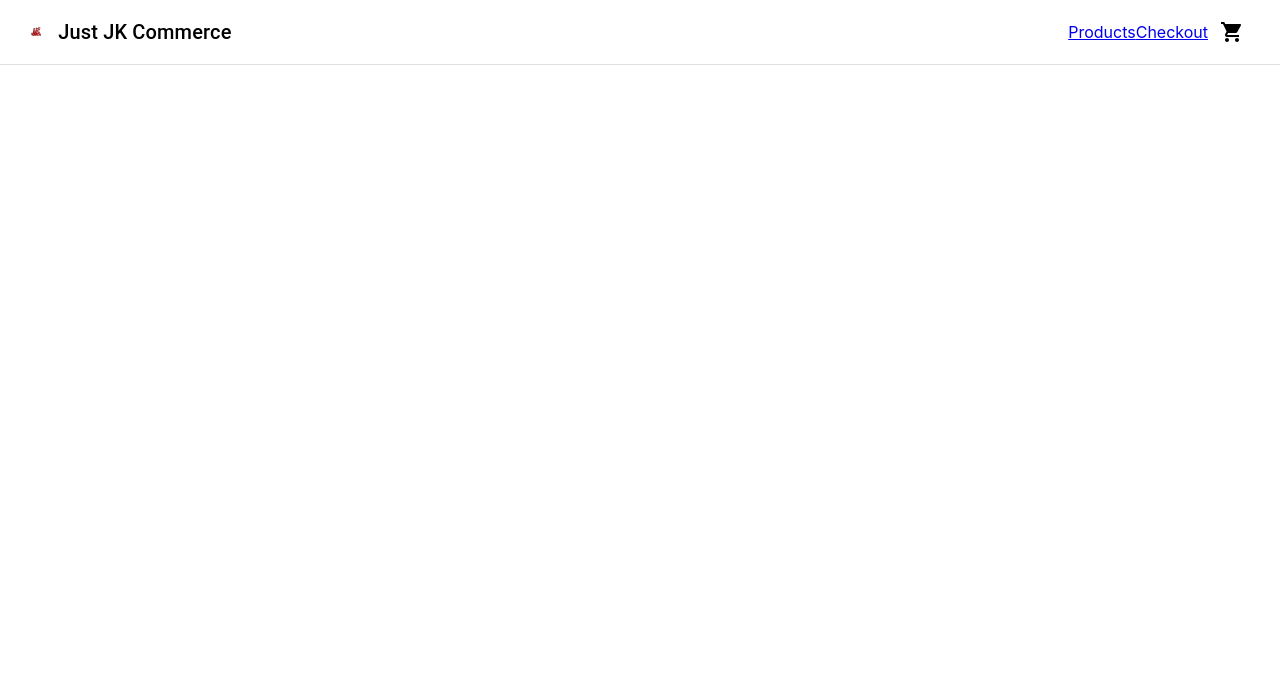
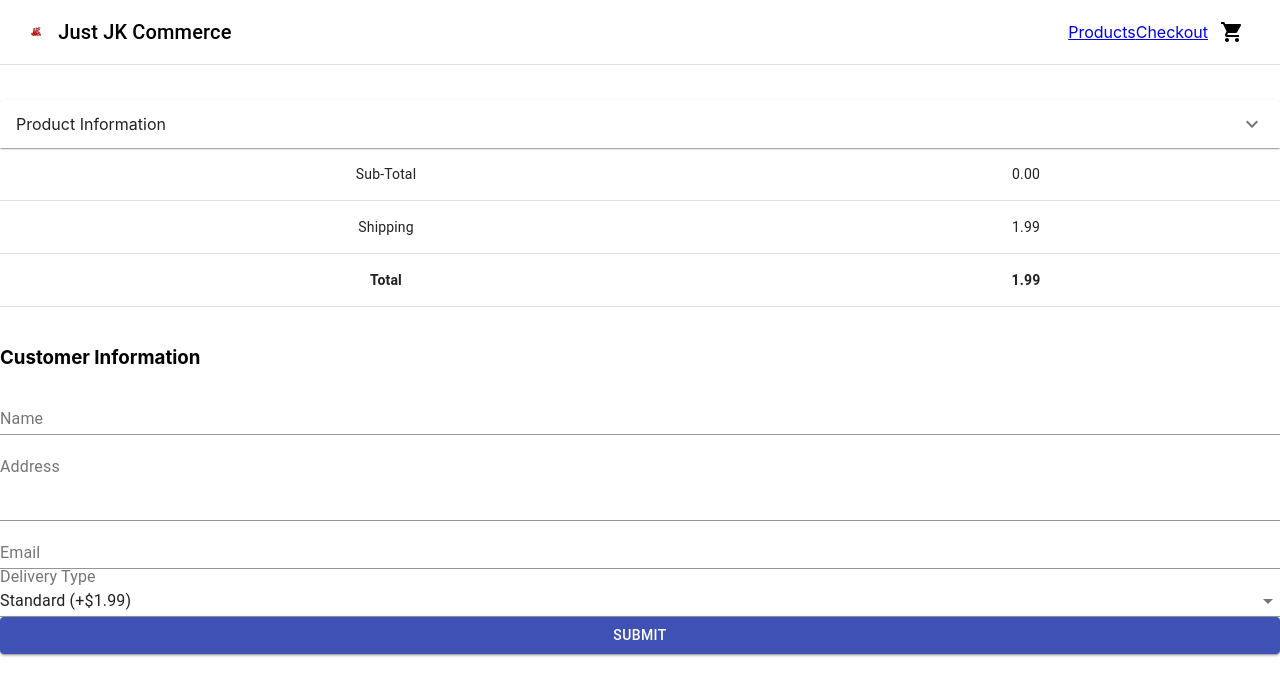
Before and after one commit to limhsjoshua/Just-JK-Commerce, a React (Create React App) app: page /checkout in a window 1280 px wide. Shown: the top 696 px of the page. Built offline with nearby package versions, Linux system fonts and the light colour scheme.

Commit message:
created checkout page

```diff
--- a/src/Components/Checkout/Checkout.js
+++ b/src/Components/Checkout/Checkout.js
@@ -1,3 +1,132 @@
-export default function Checkout() {
-  return <div>Test</div>;
+import React from "react";
+import { useFormik } from "formik";
+import * as yup from "yup";
+import Button from "@material-ui/core/Button";
+import TextField from "@material-ui/core/TextField";
+import Select from "@material-ui/core/Select";
+import InputLabel from "@material-ui/core/InputLabel";
+import MenuItem from "@material-ui/core/MenuItem";
+import CheckoutItems from "./CheckoutItems";
+import Table from "@material-ui/core/Table";
+import TableBody from "@material-ui/core/TableBody";
+import TableCell from "@material-ui/core/TableCell";
+import TableContainer from "@material-ui/core/TableContainer";
+import TableRow from "@material-ui/core/TableRow";
+import FormGroup from "@material-ui/core/FormGroup";
+
+const validationSchema = yup.object({
+  name: yup.string("Enter your name").required("Name is required"),
+  address: yup.string("Enter your address").required("Password is required"),
+  email: yup
+    .string("Enter your email")
+    .email("Enter a valid email")
+    .required("Email is required"),
+  delivery: yup
+    .string("Enter delivery type")
+    .required("Delivery type is required"),
+});
+
+const deliveryPrices = { standard: 1.99, express: 4.99 };
+
+export default function Checkout({ cart }) {
+  const formik = useFormik({
+    initialValues: {
+      name: "",
+      address: "",
+      email: "",
+      delivery: "standard",
+    },
+    validationSchema: validationSchema,
+    onSubmit: (values) => {
+      const data = { ...values, products: cart, total: total };
+      console.log(data);
+    },
+  });
+
+  const subTotal = cart.reduce((a, b) => a + b.price, 0).toFixed(2);
+  const deliveryPrice = deliveryPrices[formik.values.delivery];
+  const total = (Number(subTotal) + Number(deliveryPrice)).toFixed(2);
+
+  return (
+    <div style={{ marginTop: 100 }}>
+      <CheckoutItems cart={cart} />
+      <TableContainer>
+        <Table>
+          <TableBody>
+            <TableRow>
+              <TableCell align="center">Sub-Total</TableCell>
+              <TableCell align="center">{subTotal}</TableCell>
+            </TableRow>
+            <TableRow>
+              <TableCell align="center">Shipping</TableCell>
+              <TableCell align="center">{deliveryPrice}</TableCell>
+            </TableRow>
+            <TableRow>
+              <TableCell align="center">
+                <b>Total</b>
+              </TableCell>
+              <TableCell align="center">
+                <b>{total}</b>
+              </TableCell>
+            </TableRow>
+          </TableBody>
+        </Table>
+      </TableContainer>
+      <br />
+      <h3>Customer Information</h3>
+      <form onSubmit={formik.handleSubmit}>
+        <FormGroup>
+          <TextField
+            id="name"
+            name="name"
+            label="Name"
+            placeholder="John Doe"
+            value={formik.values.name}
+            onChange={formik.handleChange}
+            error={formik.touched.name && Boolean(formik.errors.name)}
+            helperText={formik.touched.name && formik.errors.name}
+          />
+          <TextField
+            id="address"
+            name="address"
+            label="Address"
+            placeholder="1 Marina Way"
+            multiline
+            minRows={3}
+            value={formik.values.address}
+            onChange={formik.handleChange}
+            error={formik.touched.address && Boolean(formik.errors.address)}
+            helperText={formik.touched.address && formik.errors.address}
+          />
+          <TextField
+            id="email"
+            name="email"
+            label="Email"
+            placeholder="johndoe@justjk.com"
+            value={formik.values.email}
+            onChange={formik.handleChange}
+            error={formik.touched.email && Boolean(formik.errors.email)}
+            helperText={formik.touched.email && formik.errors.email}
+          />
+          <InputLabel>Delivery Type</InputLabel>
+          <Select
+            id="delivery"
+            name="delivery"
+            value={formik.values.delivery}
+            onChange={formik.handleChange}
+          >
+            <MenuItem value={"standard"}>
+              Standard (+${deliveryPrices.standard})
+            </MenuItem>
+            <MenuItem value={"express"}>
+              Express (+${deliveryPrices.express})
+            </MenuItem>
+          </Select>
+          <Button color="primary" variant="contained" type="submit">
+            Submit
+          </Button>
+        </FormGroup>
+      </form>
+    </div>
+  );
 }
--- /dev/null
+++ b/src/Components/Checkout/CheckoutItem.js
@@ -0,0 +1,24 @@
+import TableRow from "@material-ui/core/TableRow";
+import TableCell from "@material-ui/core/TableCell";
+
+export default function CheckoutItem({ item, idx }) {
+  const { name, price, photo, description } = item;
+  const quantity = 1;
+
+  return (
+    <TableRow>
+      <TableCell align="center">{idx + 1}</TableCell>
+      <TableCell align="center">
+        <img
+          alt={description}
+          src={photo}
+          style={{ width: "130px", height: "130px" }}
+        />
+      </TableCell>
+      <TableCell align="left">{name}</TableCell>
+      <TableCell align="center">{price}</TableCell>
+      <TableCell align="center">{quantity}</TableCell>
+      <TableCell align="center">{price * quantity}</TableCell>
+    </TableRow>
+  );
+}
--- /dev/null
+++ b/src/Components/Checkout/CheckoutItems.js
@@ -0,0 +1,47 @@
+import React from "react";
+import Table from "@material-ui/core/Table";
+import TableBody from "@material-ui/core/TableBody";
+import TableCell from "@material-ui/core/TableCell";
+import TableContainer from "@material-ui/core/TableContainer";
+import TableHead from "@material-ui/core/TableHead";
+import TableRow from "@material-ui/core/TableRow";
+import Accordion from "@material-ui/core/Accordion";
+import AccordionSummary from "@material-ui/core/AccordionSummary";
+import AccordionDetails from "@material-ui/core/AccordionDetails";
+import ExpandMoreIcon from "@material-ui/icons/ExpandMore";
+import CheckoutItem from "./CheckoutItem";
+
+export default function CheckoutItems({ cart }) {
+  return (
+    <Accordion>
+      <AccordionSummary
+        expandIcon={<ExpandMoreIcon />}
+        aria-controls="panel1a-content"
+        id="panel1a-header"
+      >
+        Product Information
+      </AccordionSummary>
+      <AccordionDetails>
+        <TableContainer>
+          <Table>
+            <TableHead>
+              <TableRow>
+                <TableCell align="center">S/N</TableCell>
+                <TableCell align="center">Product</TableCell>
+                <TableCell align="left">Product Name</TableCell>
+                <TableCell align="center">Unit Price</TableCell>
+                <TableCell align="center">Quantity</TableCell>
+                <TableCell align="center">Total Price</TableCell>
+              </TableRow>
+            </TableHead>
+            <TableBody>
+              {cart.map((item, idx) => (
+                <CheckoutItem key={`item${item.id}`} item={item} idx={idx} />
+              ))}
+            </TableBody>
+          </Table>
+        </TableContainer>
+      </AccordionDetails>
+    </Accordion>
+  );
+}
```
